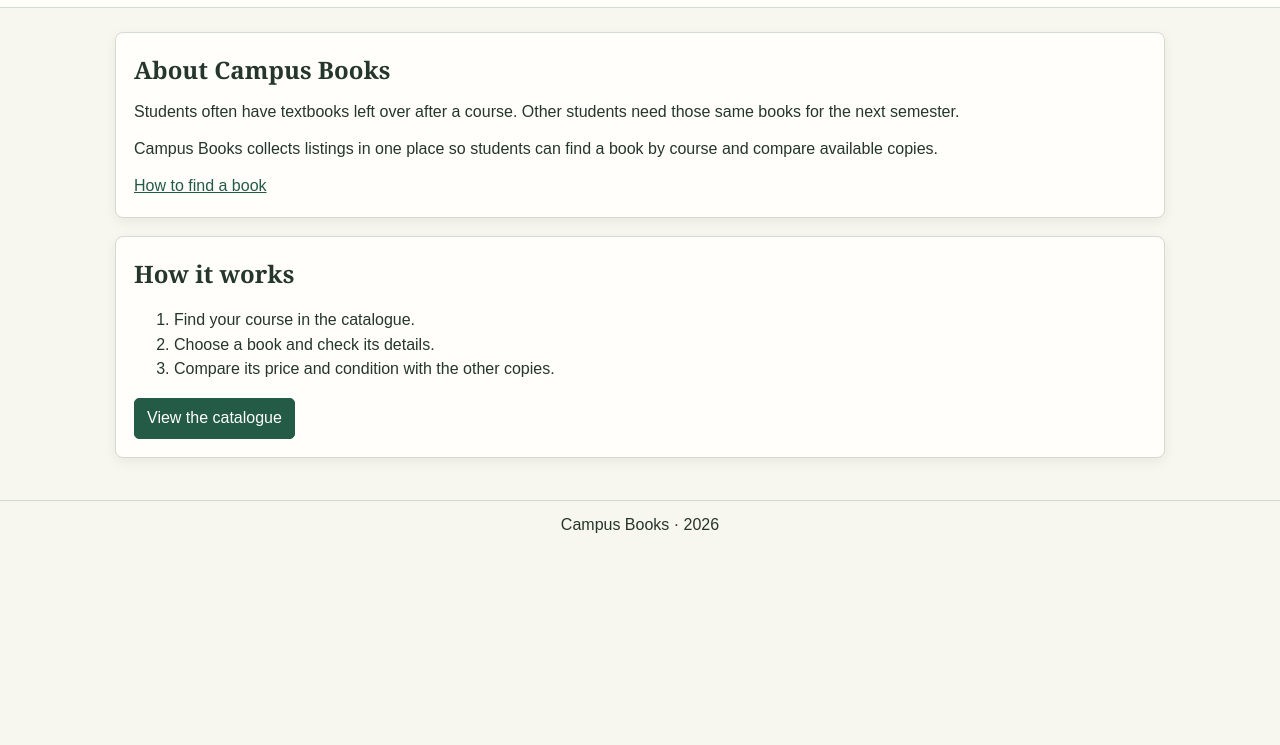
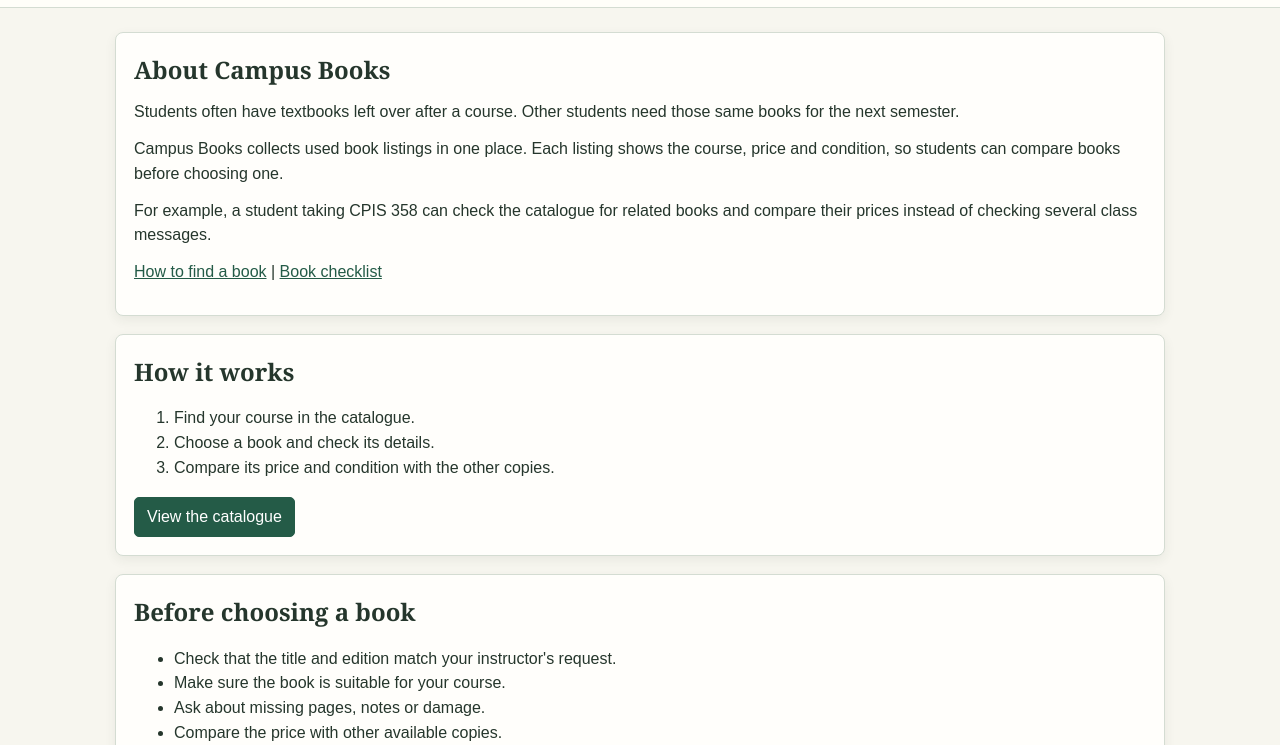
Before and after one commit to abdullahq1426-ops/Campus-Books, a plain HTML site: page about.html in a window 1280 px wide. Shown: the part 55-800 px from the top of the page. Drawn offline with Linux system fonts and the light colour scheme.

Commit message:
Update About Us page with example and book checklist
Added a CPIS 358 example, a checklist for comparing used books, and in-page links to the checklist and steps.

```diff
--- a/about.html
+++ b/about.html
@@ -28,9 +28,14 @@
       <h1>About Campus Books</h1>
       <p>Students often have textbooks left over after a course. Other students
          need those same books for the next semester.</p>
-      <p>Campus Books collects listings in one place so students can find a book
-         by course and compare available copies.</p>
-      <a href="#steps">How to find a book</a>
+      <p>Campus Books collects used book listings in one place. Each listing
+         shows the course, price and condition, so students can compare books
+         before choosing one.</p>
+      <p>For example, a student taking CPIS 358 can check the catalogue for
+         related books and compare their prices instead of checking
+         several class messages.</p>
+      <p><a href="#steps">How to find a book</a> |
+         <a href="#book-tips">Book checklist</a></p>
     </article>
     <section class="card" id="steps">
       <h2>How it works</h2>
@@ -41,6 +46,17 @@
       </ol>
       <a class="button" href="index.html#catalog">View the catalogue</a>
     </section>
+    <section class="card" id="book-tips">
+      <h2>Before choosing a book</h2>
+      <ul>
+        <li>Check that the title and edition match your instructor's request.</li>
+        <li>Make sure the book is suitable for your course.</li>
+        <li>Ask about missing pages, notes or damage.</li>
+        <li>Compare the price with other available copies.</li>
+      </ul>
+      <p>The catalogue contains sample listings for this project.</p>
+      <a href="#steps">Back to the steps</a>
+    </section>
   </main>
   <footer>
     <p>Campus Books &middot; <span id="site-year">2026</span></p>
```
